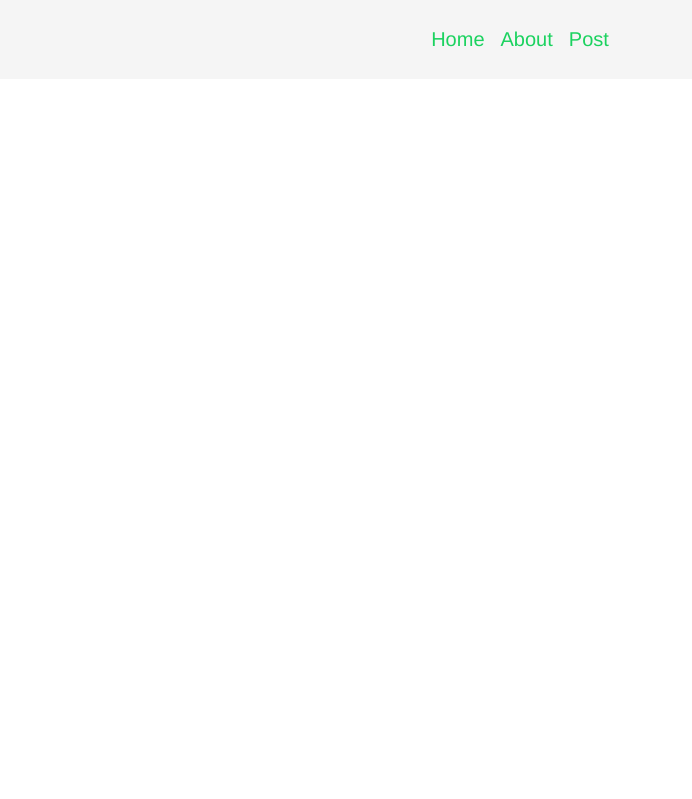
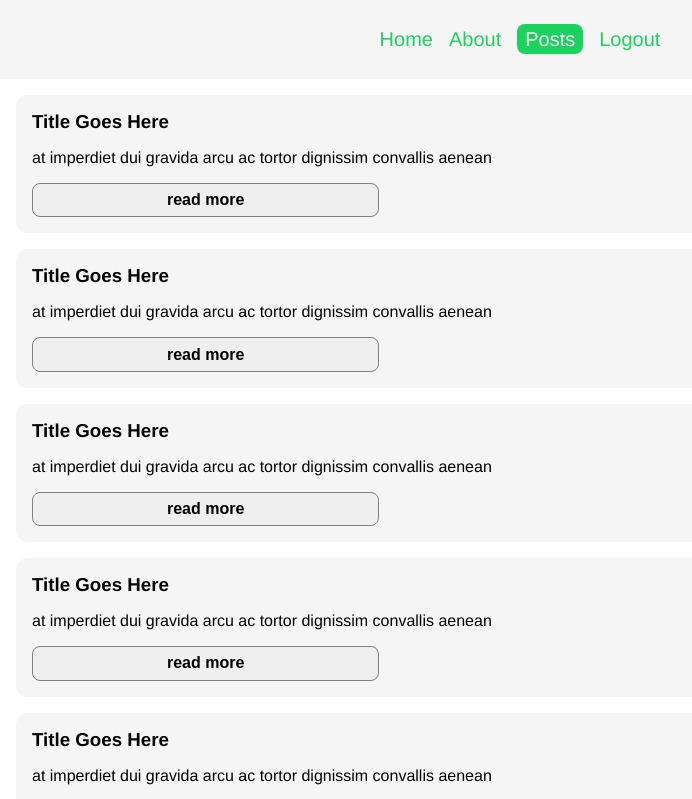
Before and after one commit to or-abdillh/learn-vuex, a Vue app: page /posts in a window 1280 px wide. Before the commit this address had no page. Shown: the top 799 px of the page, without its empty margins (112-804 px from the left). Built offline with nearby package versions, Linux system fonts and the light colour scheme; sample sign-in values are in the browser's storage.

Commit message:
Use map helpers into Home view, update feature to save information about total like

```diff
--- a/DB.json
+++ /dev/null
@@ -1,4 +0,0 @@
-{
-   "user_name": "Hans",
-   "password": "hans2340"
-}
--- a/src/App.vue
+++ b/src/App.vue
@@ -8,7 +8,10 @@
             <router-link to="/about" >About</router-link>
          </li>
          <li>
-            <router-link to="/post" >Post</router-link>
+            <router-link to="/posts" >Posts</router-link>
+         </li>
+         <li>
+            <router-link to="/login" >Logout</router-link>
          </li>
       </ul>
       <button @click="isSlide = !isSlide" type="button">
--- a/src/router/index.js
+++ b/src/router/index.js
@@ -3,6 +3,7 @@ import { useStore } from 'vuex'
 import Home from '../views/Home.vue'
 import About from '../views/About.vue'
 import Post from '../views/Post.vue'
+import Posts from '../views/Posts.vue'
 import Login from '../views/Login.vue'
 
 const routes = [
@@ -15,6 +16,11 @@ const routes = [
     path: '/about',
     name: 'About',
     component: About
+  },
+  {
+    path: '/posts',
+    name: 'Posts',
+    component: Posts
   },
   {
     path: '/post',
--- a/src/store/index.js
+++ b/src/store/index.js
@@ -4,16 +4,27 @@ export const store = createStore({
    state() {
       return {
          username: '',
-         authErrMsg: '',
+         likes: 0,
          userDetails: {}
       }
+   },
+   getters: {
+     getUserName(state) {
+        return state.username
+     },
+     getUserDetails(state) {
+        return state.userDetails
+     },
+     getTotalLikes(state) {
+        return state.likes
+     }
    },
    mutations: {
       setUserName(state, value) {
          state.username = value
       },
-      setAuthErrMsg(state, msg) {
-         state.authErrMsg = msg
+      setLikes(state) {
+         state.likes++
       },
       setUserDetails(state, data) {
          state.userDetails = data
--- a/src/views/Home.vue
+++ b/src/views/Home.vue
@@ -5,9 +5,10 @@
       <button @click="logout" type="button">Log out</button>
    </div>
    <div class="user-wrapper">
-      <img :src="userDetails.picture.large" />
-      <strong>{{ userDetails.name.title }} {{ userDetails.name.first }} {{ userDetails.name.last }}</strong>
-      <small>{{ userDetails.location.city }} - {{ userDetails.location.country }}</small>
+      <img :src="userDetails[0].picture.large" />
+      <strong>{{ userDetails[0].name.title }} {{ userDetails[0].name.first }} {{ userDetails[0].name.last }}</strong>
+      <small>{{ userDetails[0].location.city }} - {{ userDetails[0].location.country }}</small>
+      <small>Liked post : {{ likes }}</small>
    </div>
 </template>
 
@@ -15,7 +16,7 @@
 
    import { ref, computed } from 'vue'
    import { router } from '../router'
-   import { store } from '../store'
+   import { mapGetters } from 'vuex'
 
    export default {
       name: 'Home',
@@ -28,15 +29,14 @@
             }, 500);
          }
 
-         const username = computed(() => {
-            return store.state.username
+         return { logout }
+      },
+      computed: {
+         ...mapGetters({
+            username: 'getUserName',
+            userDetails: 'getUserDetails',
+            likes: 'getTotalLikes'
          })
-
-         const userDetails = computed(() => {
-            return store.state.userDetails[0]
-         })
-
-         return { logout, username, userDetails }
       }
    }
 
@@ -75,7 +75,7 @@
 
    .user-wrapper {
       width: 80%;
-      margin: .55rem auto 0;
+      margin: .55rem auto 2rem;
       background: whitesmoke;
       padding: 1rem .75rem;
       border-radius: 12px;
--- a/src/views/Login.vue
+++ b/src/views/Login.vue
@@ -5,19 +5,21 @@
       <input type="password" placeholder="password" />
       <button ref="btnLogin" :disabled="userName == ''" @click="login" type="button">Submit</button>
    </div>
-   <pre>
-      {{ router.currentRoute.path }}
-   </pre>
 </template>
 <script>
    import { ref, onMounted } from 'vue'
    import { useRouter } from 'vue-router'
-   import { useStore } from 'vuex'
-   import axios from 'axios'
+   import { useStore, mapActions } from 'vuex'
 
    export default {
       name: 'Login',
       setup() {
+
+         onMounted(() => {
+            if ( localStorage.getItem('isAuth') ) {
+               localStorage.removeItem('isAuth')
+            }
+         })
 
          const userName = ref('')
          const btnLogin = ref(null)
--- a/src/views/Post.vue
+++ b/src/views/Post.vue
@@ -1,25 +1,45 @@
 <template>
-   <div class="post-wrapper">
-      <h3>Title Goes Here..</h3>
-      <p>at imperdiet dui accumsan sit amet nulla facilisi morbi tempus iaculis urna id volutpat lacus laoreet non curabitur gravida arcu ac tortor dignissim convallis aenean</p>
-      <button type="button">Like</button>
+   <div class="post-container">
+      <button @click="$router.go(-1)" type="button"> Back </button>
+      <div class="post-box">
+         <h3>Title Goes Here</h3>
+         <p> &nbsp; at imperdiet dui gravida arcu ac tortor dignissim convallis aenean dui gravida arcu ac tortor dignissim convallis dui gravida arcu ac tortor dignissim convallis</p>
+         <button @click="addLike" type="button">Like</button>
+      </div>
    </div>
 </template>
 
 <script>
 
+   import { useStore } from 'vuex'
+
    export default {
-      name: 'Post'
+      name: 'Post',
+      setup() {
+
+         const store = useStore()
+         const addLike = () => {
+            store.commit('setLikes')
+         }
+
+         return { addLike }
+      }
    }
 
 </script>
 
 <style lang="scss" >
 
-   .post-wrapper {
+   .post-container {
+      width: 100%;
+      padding: .55rem .65rem;
+      box-sizing: border-box;
+      margin-top: 1rem;
+
+      .post-box {
          width: 80%;
-      text-align: center;
-      margin: 4rem auto 0;
+         text-align: left;
+         margin: 1rem auto 0;
          background: whitesmoke;
          padding: 1rem;
          box-sizing: border-box;
@@ -29,15 +49,16 @@
             margin-bottom: 1rem;
          }
 
-      p {
-         text-align: left;
+         h3 {
+            text-align: center;
+         }
       }
 
       button {
-         width: 55%;
-         padding: .45rem;
-         font-size: 1rem;
-         font-weight: bold;
+         width: auto;
+         padding: .25rem .45rem;
+         font-size: .85rem;
+         margin-bottom: 1rem;
          border-radius: 8px;
          border: 1.5px solid gray;
          transition: .3s ease;
--- /dev/null
+++ b/src/views/Posts.vue
@@ -0,0 +1,54 @@
+<template>
+   <template v-for="post in 6" :key="post">
+      <div class="post-wrapper">
+         <h3>Title Goes Here</h3>
+         <p>at imperdiet dui gravida arcu ac tortor dignissim convallis aenean</p>
+         <button @click="$router.push({ name: 'Post' })" type="button">read more</button>
+      </div>
+   </template>
+</template>
+
+<script>
+
+   export default {
+      name: 'Posts'
+   }
+
+</script>
+
+<style lang="scss" >
+
+   .post-wrapper {
+      width: 80%;
+      text-align: ledt;
+      margin: 1rem auto 0;
+      background: whitesmoke;
+      padding: 1rem;
+      box-sizing: border-box;
+      border-radius: 12px;
+
+      h3, p {
+         margin-bottom: 1rem;
+      }
+
+      p {
+         text-align: left;
+      }
+
+      button {
+         width: 35%;
+         padding: .45rem .55rem;
+         font-size: 1rem;
+         font-weight: bold;
+         border-radius: 8px;
+         border: 1.5px solid gray;
+         transition: .3s ease;
+
+         &:active, &:hover {
+            border-color: salmon;
+            letter-spacing: 2px;
+         }
+      }
+   }
+
+</style>
```
Lines whose indentation alone changed are shown as unchanged.
